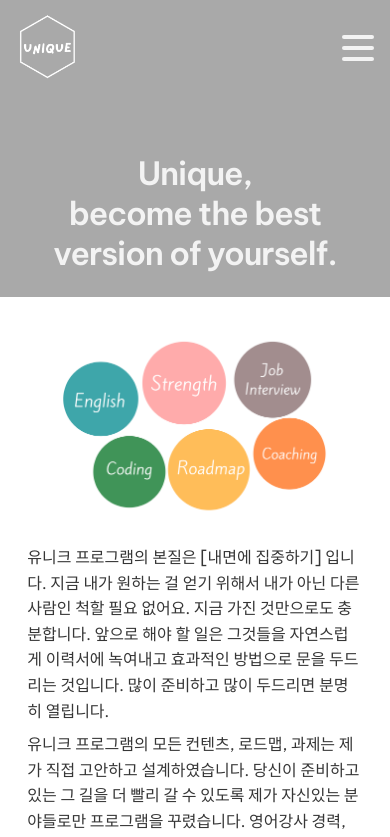
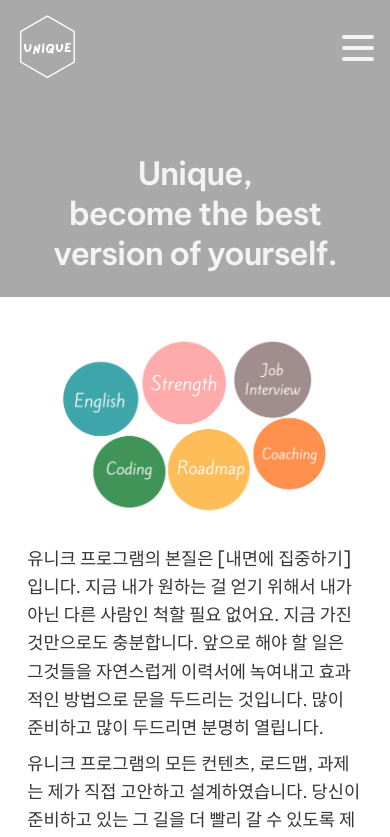
Before and after one commit to uniqueyoung/uniqueyoung.world, a React (Create React App) app: page /about in a window 390 px wide. Shown: the top 837 px of the page. Built offline with nearby package versions, Linux system fonts and the light colour scheme.

Commit message:
iteration/mobile font size about page

```diff
--- a/src/pages/About.jsx
+++ b/src/pages/About.jsx
@@ -75,7 +75,7 @@ const DescriptionBox = styled.div`
 `
 
 const ContentP = styled.p`
-  font-size: 1rem;
+  font-size: 1.1rem;
   color: #363636;
   margin-bottom: 0.5rem;
   margin-top: 0;
@@ -112,7 +112,7 @@ const Circles = styled.img`
 
 const MoreLink = styled.a`
   margin: 1rem 0;
-  font-size: 1rem;
+  font-size: 1.1rem;
   font-weight: 700;
   border: none;
   color: #363636;
```
